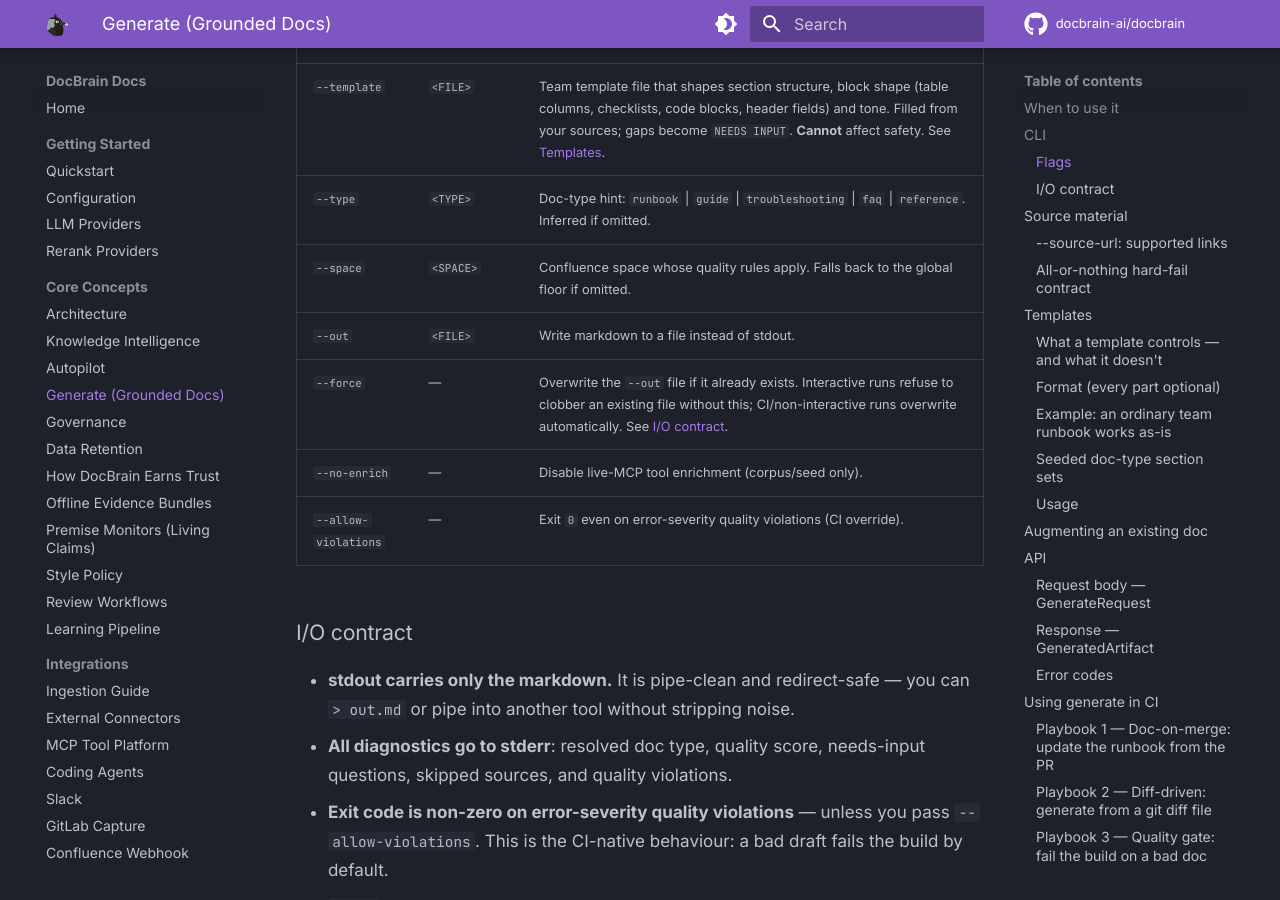
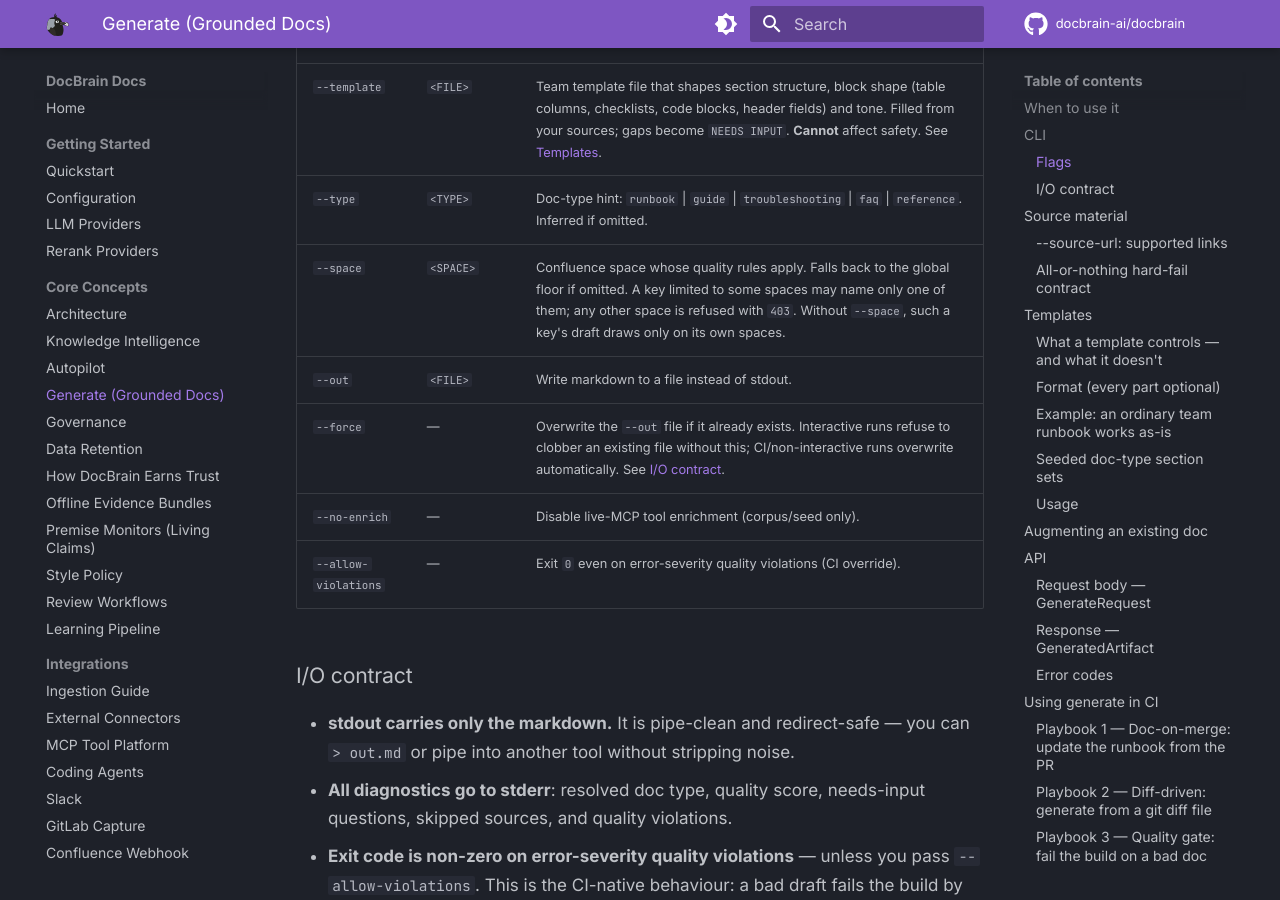
Before and after one commit to docbrain-ai/docbrain, an MkDocs documentation site: the page built from docs/generate.md, in a window 1280 px wide and 900 px high, scrolled down 2067 px. Built offline with MkDocs 1.6.1 and Material for MkDocs 9.7.7, drawn with Linux system fonts in a browser that asks for light colours; comment, search, counter and statistics services are not loaded; some of the changed text lies outside the part shown.

Commit message:
docs(access): what a space-limited key and a Slack asker can read under ACL enforce
generate: a key limited to some spaces may name only one of them; another
space is refused with 403 (routes/generate.rs, generate_reader). Without a
space, its draft draws only on its own spaces. A --target page the key cannot
read is not fetched and is written as a new doc (doc_drafter.rs, the RV-2
branch).

Slack: under ACL_MODE=enforce each asker is matched by the email on their
Slack profile (slack/notifications.rs resolve_slack_user, auth/reader.rs
acl_context_for), and the answer is posted privately. Without the
users:read.email scope the asker is a placeholder person who reads public
content only; that case rests on the code read, not on the live run. An
asker who cannot be looked up gets an empty principal set: the answer draws
on no documents.

Proven live on a throwaway stack with enforce on, in two ways: the Slack
replies and generate responses, and the stored episodes and the wiki log.

````diff
--- a/docs/generate.md
+++ b/docs/generate.md
@@ -62,7 +62,7 @@ of the document you want written.
 | `--target` | `<REF\|URL>` | Existing doc to **augment** (not replace). See [Augmenting an existing doc](#augmenting-an-existing-doc). |
 | `--template` | `<FILE>` | Team template file that shapes section structure, block shape (table columns, checklists, code blocks, header fields) and tone. Filled from your sources; gaps become `NEEDS INPUT`. **Cannot** affect safety. See [Templates](#templates). |
 | `--type` | `<TYPE>` | Doc-type hint: `runbook` \| `guide` \| `troubleshooting` \| `faq` \| `reference`. Inferred if omitted. |
-| `--space` | `<SPACE>` | Confluence space whose quality rules apply. Falls back to the global floor if omitted. |
+| `--space` | `<SPACE>` | Confluence space whose quality rules apply. Falls back to the global floor if omitted. A key limited to some spaces may name only one of them; any other space is refused with `403`. Without `--space`, such a key's draft draws only on its own spaces. |
 | `--out` | `<FILE>` | Write markdown to a file instead of stdout. |
 | `--force` | — | Overwrite the `--out` file if it already exists. Interactive runs refuse to clobber an existing file without this; CI/non-interactive runs overwrite automatically. See [I/O contract](#io-contract). |
 | `--no-enrich` | — | Disable live-MCP tool enrichment (corpus/seed only). |
@@ -272,6 +272,9 @@ docbrain generate "runbook for cert rotation" \
 than rewrite it from scratch. The existing content is the baseline; the run adds
 to it.
 
+A `--target` page the key cannot read is not fetched: the draft is written as a
+new doc, exactly as for a page that could not be fetched.
+
 ```bash
 # Extend an existing runbook with what a new PR changed
 docbrain generate "add the new rollback path" \
@@ -351,7 +354,7 @@ Editor role; same auth as `/ask`. Returns `200` with a `GeneratedArtifact`.
 | Code | Meaning |
 |-|-|
 | `400` | Bad request / unknown kind / unsupported URL (incl. a smuggled rule directive in a template). |
-| `403` | Caller is not an editor. |
+| `403` | Caller is not an editor, or the key cannot write to the named space. |
 | `413` | Source material is over the size budget. |
 | `502` | A named URL source could not be fetched (connector not connected, not configured, or fetch error). |
 | `503` | Generation is not configured. |
````
Also changed, not shown: docs/api-reference.md (+2 -2 lines), docs/slack.md (+3 -1 lines).
